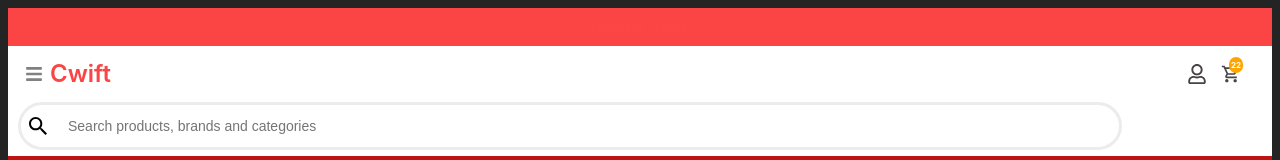
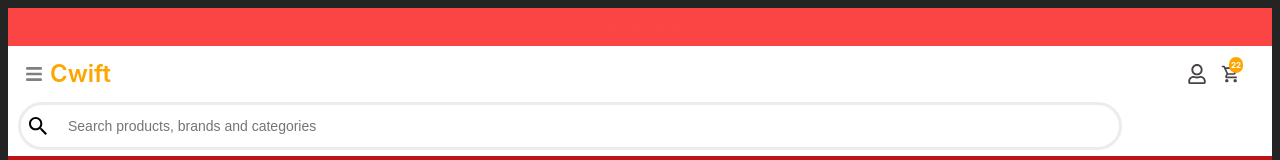
Before and after one commit to chrisapx/cwift-market-frontend, a React (Vite) app: page / in a window 1280 px wide. Shown: the top 160 px of the page. Built offline with nearby package versions, Linux system fonts and the light colour scheme; no server answers.

Commit message:
description meta tag

```diff
--- a/index.html
+++ b/index.html
@@ -2,8 +2,10 @@
 <html lang="en">
   <head>
     <meta charset="UTF-8" />
-    <link rel="icon" type="image/svg+xml" href="/vite.svg" />
+    <link rel="icon" type="image/svg+xml+png" href="src/assets/logo.png" />
     <meta name="viewport" content="width=device-width, initial-scale=1.0" />
+    <meta name="description" content="Explore a wide range of products on Cwift Marketplace, your one-stop destination for quality goods. Discover the latest trends in electronics, fashion, home decor, and more. Shop with confidence and enjoy secure transactions. Find great deals and offers on our online marketplace.">
+
     <!-- <title>Cwift</title> -->
   </head>
   <body>
--- a/src/components/header/Header.jsx
+++ b/src/components/header/Header.jsx
@@ -21,8 +21,9 @@ const Header = ({ showBack, showSearch }) => {
                 <div className='menu-item' onClick={() => setToggle(!toggle)}>
                     <FaBars size={18} color={'grey'}/>
                 </div>
-                <div className='logo' style={{fontSize: 24, fontWeight: '600', color: "#fb4444", display: 'flex', justifyItems: 'center', cursor: 'pointer'}} onClick={() => navigate('/')}>
+                <div className='logo' style={{fontSize: 24, fontWeight: '600', color: "orange", display: 'flex', alignItems: 'center', cursor: 'pointer'}} onClick={() => navigate('/')}>
                     Cwift
+                    {/* <span style={{height: 50, width: 50}}><img src='src/assets/logo.png' width={'100%'}/></span> */}
                 </div>
             </div>
 
--- a/src/main-pages/details/Details.jsx
+++ b/src/main-pages/details/Details.jsx
@@ -38,7 +38,7 @@ const Details = () => {
         {img: "src/assets/Laptop.png"},
         {img: "https://firebasestorage.googleapis.com/v0/b/cwift-marketplace.appspot.com/o/item-images%2FiPhone12.png2b450672-a0ad-40c4-8ee3-81390d15cac6?alt=media&token=dcaeb4f3-8ae4-4834-8511-75e6add24c20"},
         {img: "https://firebasestorage.googleapis.com/v0/b/cwift-marketplace.appspot.com/o/item-images%2Fmenu-3.pngef2cd3b5-0d54-465c-b991-6e9e96f09be9?alt=media&token=c70eaca9-f29e-4781-ae53-533d6b9a047f"},
-        {img: 'https://firebasestorage.googleapis.com/v0/b/cwift-marketplace.appspot.com/o/item-images%2FLaptop.png135731d9-b82a-4820-a165-1365740aeb54?alt=media&token=5eeba4a5-73a9-4164-9654-ae46dcc20bc9'}
+        // {img: 'https://firebasestorage.googleapis.com/v0/b/cwift-marketplace.appspot.com/o/item-images%2FLaptop.png135731d9-b82a-4820-a165-1365740aeb54?alt=media&token=5eeba4a5-73a9-4164-9654-ae46dcc20bc9'}
     ]
 
     const recom = [
```
Also changed, not shown: src/assets/logo.png (added).
